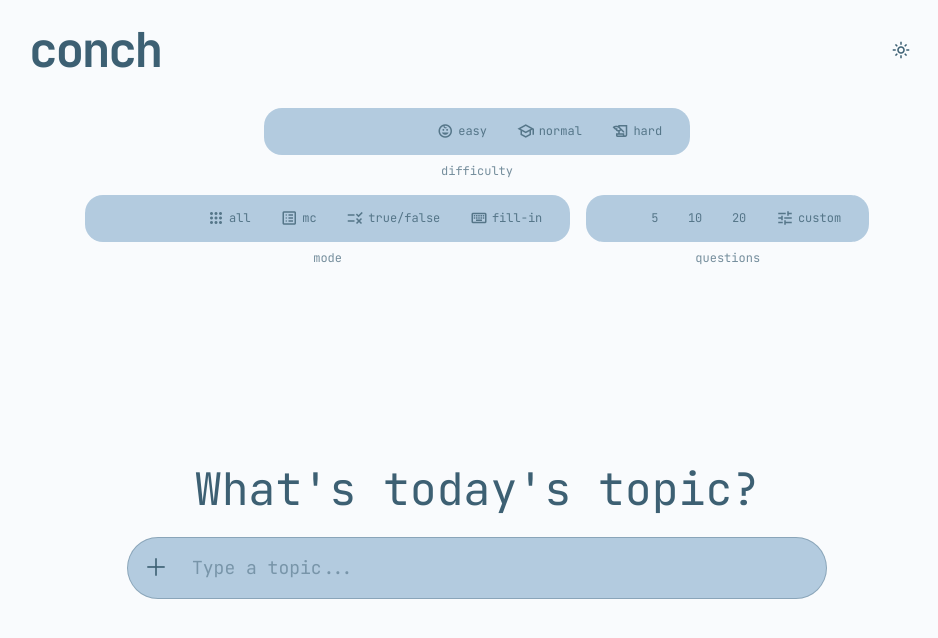
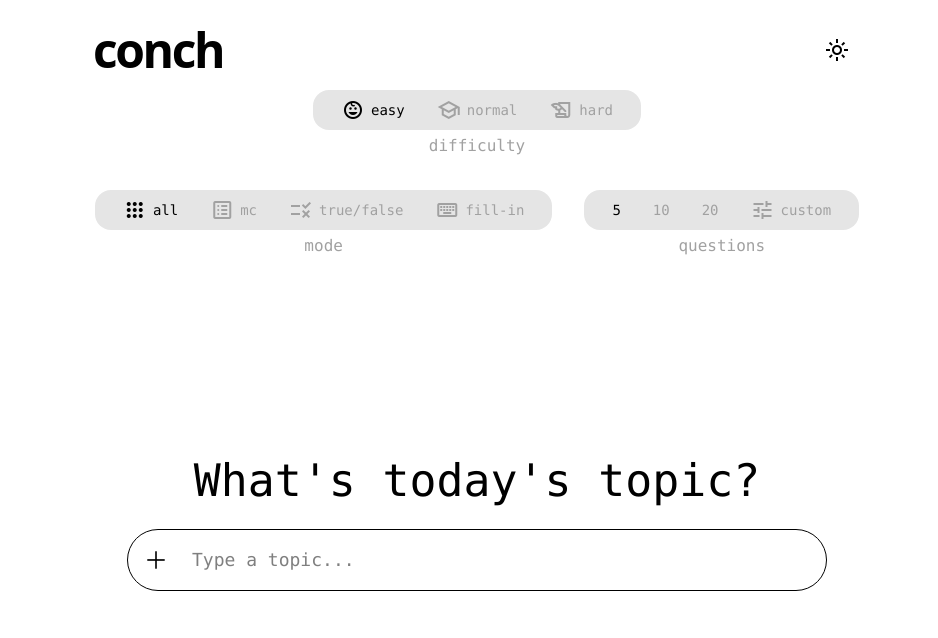
Before and after one commit to Truff7es/OOP-Project-conch-Group5, a React (Vite) app in the folder conch/: page / in a window 1280 px wide. Shown: the top 638 px of the page, without its empty margins (163-1101 px from the left). Built offline with nearby package versions, Linux system fonts and the light colour scheme.

Commit message:
reverted back to non-broken state, dark theme is gone for now

```diff
--- a/conch/index.html
+++ b/conch/index.html
@@ -4,12 +4,6 @@
     <meta charset="UTF-8" />
     <meta name="viewport" content="width=device-width, initial-scale=1.0" />
     <meta name="theme-color" content="#f9fbfd" />
-    <script>
-      (() => {
-        const savedTheme = localStorage.getItem('theme') || 'light'
-        document.documentElement.setAttribute('data-theme', savedTheme)
-      })()
-    </script>
     <link rel="icon" type="image/png" href="/favicon.png" />
     <title>conch</title>
     <link rel="preconnect" href="https://fonts.googleapis.com" />
--- a/conch/src/App.tsx
+++ b/conch/src/App.tsx
@@ -5,7 +5,9 @@ import HeroInput from './components/HeroInput'
 import lightModeSound from './assets/sfx/lightmodereal.wav'
 import darkModeSound from './assets/sfx/darkmodereal.wav'
 
-const getInitialTheme = (): 'light' | 'dark' => {
+type Theme = 'light' | 'dark'
+
+const getInitialTheme = (): Theme => {
   if (typeof window === 'undefined') {
     return 'light'
   }
@@ -18,13 +20,13 @@ const getInitialTheme = (): 'light' | 'dark' => {
 }
 
 export default function App() {
-  const [theme, setTheme] = useState<'light' | 'dark'>(getInitialTheme)
+  const [theme, setTheme] = useState<Theme>(getInitialTheme)
   const [difficulty, setDifficulty] = useState('easy')
   const [mode, setMode] = useState('all')
   const [questions, setQuestions] = useState('5')
 
-  const lightModeSoundRef = useRef<HTMLAudioElement | null>(null)
-  const darkModeSoundRef = useRef<HTMLAudioElement | null>(null)
+  // Group audio instances into a single keyed ref map
+  const soundsRef = useRef<Record<Theme, HTMLAudioElement> | null>(null)
 
   useEffect(() => {
     document.documentElement.setAttribute('data-theme', theme)
@@ -33,17 +35,27 @@ export default function App() {
   }, [theme])
 
   useEffect(() => {
-    const lightAudio = new Audio(lightModeSound)
-    const darkAudio = new Audio(darkModeSound)
+    const audioMap: Record<Theme, HTMLAudioElement> = {
+      light: new Audio(lightModeSound),
+      dark: new Audio(darkModeSound),
+    }
 
-    lightAudio.preload = 'auto'
-    darkAudio.preload = 'auto'
+    Object.values(audioMap).forEach((audio) => {
+      audio.preload = 'auto'
+    })
 
-    lightModeSoundRef.current = lightAudio
-    darkModeSoundRef.current = darkAudio
+    soundsRef.current = audioMap
+
+    // Cleanup: pause audio on unmount to prevent leaks or orphaned playback
+    return () => {
+      if (soundsRef.current) {
+        Object.values(soundsRef.current).forEach((audio) => audio.pause())
+      }
+    }
   }, [])
 
-  const playThemeSound = (audio: HTMLAudioElement | null) => {
+  const playThemeSound = (targetTheme: Theme) => {
+    const audio = soundsRef.current?.[targetTheme]
     if (!audio) return
 
     audio.currentTime = 0
@@ -53,26 +65,20 @@ export default function App() {
   }
 
   const toggleTheme = () => {
-    const newTheme = theme === 'light' ? 'dark' : 'light'
-
-    setTheme(newTheme)
-
-    if (newTheme === 'dark') {
-      playThemeSound(darkModeSoundRef.current)
-    } else {
-      playThemeSound(lightModeSoundRef.current)
-    }
+    const nextTheme: Theme = theme === 'light' ? 'dark' : 'light'
+    setTheme(nextTheme)
+    playThemeSound(nextTheme)
   }
 
   return (
-    <div className="min-h-screen bg-light-bg text-light-text dark:bg-dark-bg dark:text-dark-text flex items-start justify-center pt-[18px] pb-8">
-      <div className="w-[70vw] max-w-[1200px] min-h-[70vh]">
+    <div className="min-h-screen bg-light-bg text-light-text flex items-start justify-center pt-4.5 pb-8">
+      <div className="w-3/5">
         <Navbar
           theme={theme}
           onToggleTheme={toggleTheme}
         />
 
-        <div className="flex justify-center gap-6 mt-[1.1rem] flex-wrap md:gap-4">
+        <div className="flex justify-center gap-8 flex-wrap">
           <FilterGroup
             label="difficulty"
             options={['easy', 'normal', 'hard']}
--- a/conch/src/components/FilterGroup.tsx
+++ b/conch/src/components/FilterGroup.tsx
@@ -1,10 +1,7 @@
-import { useRef, useState, useEffect } from 'react'
-import pipSound from '../assets/sfx/pipsound.wav'
-
 interface FilterGroupProps {
   label: string
   options: string[]
-  icons?: string[]
+  icons?: string[] // Optional in case a filter has no icons
   selected: string
   onSelect: (option: string) => void
 }
@@ -16,78 +13,35 @@ export default function FilterGroup({
   selected,
   onSelect,
 }: FilterGroupProps) {
-  const [highlightStyle, setHighlightStyle] = useState({ left: '0px', width: '0px' })
-  const containerRef = useRef<HTMLDivElement>(null)
-  const pillRefs = useRef<{ [key: string]: HTMLButtonElement | null }>({})
-  const pipSoundRef = useRef<HTMLAudioElement | null>(null)
-
-  if (!pipSoundRef.current) {
-    const audio = new Audio(pipSound)
-    audio.preload = 'auto'
-    pipSoundRef.current = audio
-  }
-
-  useEffect(() => {
-    const selectedPill = pillRefs.current[selected]
-    const container = containerRef.current
-
-    if (selectedPill && container) {
-      const containerRect = container.getBoundingClientRect()
-      const pillRect = selectedPill.getBoundingClientRect()
-
-      const left = pillRect.left - containerRect.left
-      const width = pillRect.width
-
-      setHighlightStyle({ left: `${left}px`, width: `${width}px` })
-    }
-  }, [selected])
-
-  const handlePillClick = (option: string) => {
-    if (pipSoundRef.current) {
-      pipSoundRef.current.currentTime = 0
-      pipSoundRef.current.play().catch((error) => {
-        console.warn('Audio playback prevented:', error)
-      })
-    }
-
-    onSelect(option)
-  }
-
   return (
-    <div className="flex flex-col items-center gap-2">
-      <div
-        className="relative bg-light-bar dark:bg-dark-bar rounded-[18px] px-4 py-[0.35rem] flex items-center justify-center gap-[0.35rem] overflow-hidden"
-        ref={containerRef}
-      >
-        <div
-          className="pill-highlight"
-          style={{
-            left: highlightStyle.left,
-            width: highlightStyle.width,
-          }}
-        />
+    <div className="bar flex flex-col items-center gap-1">
+      <div className="h-10 bars flex gap-2 bg-neutral-200 p-1 rounded-2xl pl-4 pr-4">
         {options.map((option, index) => {
           const icon = icons?.[index]
-          const isSelected = selected === option
 
           return (
             <button
               key={option}
-              ref={(el) => {
-                if (el) pillRefs.current[option] = el
-              }}
-              type="button"
-              className="relative z-10 inline-flex items-center justify-center gap-1 border-none rounded-full bg-transparent px-3 py-[0.55rem] min-h-9 text-xs font-mono text-light-text/80 dark:text-dark-text/80 lowercase cursor-pointer transition-colors hover:opacity-50"
-              onClick={() => handlePillClick(option)}
-              aria-pressed={isSelected}
+              onClick={() => onSelect(option)}
+              className={`pill flex items-center gap-1.5 px-3 py-1 rounded-full text-sm font-mono transition cursor-pointer ${
+                selected === option
+                  ? 'text-black'
+                  : 'text-neutral-400 hover:text-black'
+              }`}
             >
-              {icon ? <span className="material-symbols-outlined text-[15px]">{icon}</span> : null}
+              {icon && (
+                <span className="material-symbols-outlined text-2xl">
+                  {icon}
+                </span>
+              )}
               <span>{option}</span>
             </button>
           )
         })}
       </div>
-      <span className="text-light-text/70 dark:text-dark-text/70 text-xs lowercase">{label}</span>
+      <span className="bar-title text-s text-neutral-400 font-mono">
+        {label}
+      </span>
     </div>
   )
 }
--- a/conch/src/index.css
+++ b/conch/src/index.css
@@ -1,262 +1 @@
-@import '@fontsource/jetbrains-mono/400.css';
-@import '@fontsource/jetbrains-mono/500.css';
-@import '@fontsource/jetbrains-mono/700.css';
-
 @import "tailwindcss";
-
-/*
- * Tailwind v4 theme
- */
-@theme {
-  --font-mono: "JetBrains Mono", monospace;
-
-  --color-light-bg: #f9fbfd;
-  --color-light-bar: #b3cbdf;
-  --color-light-text: #3d6073;
-
-  --color-dark-bg: #0d151c;
-  --color-dark-bar: #233443;
-  --color-dark-text: #8fb2cb;
-}
-
-/*
- * Make dark:* respond to the .dark class on <html>
- */
-@custom-variant dark (&:where(.dark, .dark *));
-
-@layer base {
-  html {
-    @apply font-mono;
-  }
-
-  body {
-    @apply bg-light-bg text-light-text dark:bg-dark-bg dark:text-dark-text;
-  }
-}
-
-.material-symbols-outlined {
-  font-family: 'Material Symbols Outlined', sans-serif;
-  font-weight: normal;
-  font-style: normal;
-  font-size: 18px;
-  line-height: 1;
-  letter-spacing: normal;
-  text-transform: none;
-  display: inline-block;
-  white-space: nowrap;
-  word-wrap: normal;
-  direction: ltr;
-  font-variation-settings: 'FILL' 0, 'wght' 400, 'GRAD' 0, 'opsz' 24;
-}
-
-.pill-highlight {
-  position: absolute;
-  top: 50%;
-  transform: translateY(-50%);
-  height: 75%;
-  background: rgba(255, 255, 255, 0.25);
-  border-radius: 999px;
-  background: transparent;
-  color: rgba(61, 96, 115, 0.8);
-  padding: 0.55rem 0.8rem;
-  min-height: 2.25rem;
-  font-size: 0.8rem;
-  font-family: 'JetBrains Mono', monospace;
-  text-transform: lowercase;
-  cursor: pointer;
-  transition: background-color 0.2s ease, color 0.2s ease, opacity 0.2s ease;
-  position: relative;
-  z-index: 1;
-}
-
-html[data-theme='dark'] .pill {
-  color: rgba(143, 178, 203, 0.8);
-}
-
-.pill:hover {
-  opacity: 0.5;
-}
-
-.pill.is-active {
-  color: var(--primary-text);
-}
-
-html[data-theme='light'] .pill.is-active {
-  color: var(--primary-text);
-}
-
-.pill .material-symbols-outlined {
-  font-size: 15px;
-}
-
-.bar-title {
-  color: var(--primary-text);
-  opacity: 0.7;
-  font-size: 0.75rem;
-  text-transform: lowercase;
-}
-
-.hero {
-  display: flex;
-  justify-content: center;
-  align-items: center;
-  min-height: 60vh;
-}
-
-.hero-section {
-  width: min(100%, 700px);
-  display: flex;
-  flex-direction: column;
-  align-items: center;
-  justify-content: center;
-  gap: 1.2rem;
-  padding-top: 3rem;
-}
-
-.hero-section h1 {
-  margin: 0;
-  font-size: clamp(2rem, 2vw + 1.2rem, 3rem);
-  line-height: 1.2;
-  color: var(--primary-text);
-  text-align: center;
-}
-
-.input-shell {
-  width: 100%;
-  display: flex;
-  align-items: center;
-  gap: 0.75rem;
-  border: 1px solid rgba(61, 96, 115, 0.35);
-  border-radius: 32px;
-  background: var(--bar);
-  padding: 0.6rem 0.9rem 0.6rem 0.5rem;
-  transition: background-color 0.2s ease, border-color 0.2s ease, color 0.2s ease;
-}
-
-.attachment-btn {
-  flex-shrink: 0;
-  width: 42px;
-  height: 42px;
-  border-radius: 50%;
-  background: transparent;
-  color: var(--primary-text);
-  font-size: 2rem;
-  display: grid;
-  place-items: center;
-  line-height: 1;
-  cursor: pointer;
-  user-select: none;
-  transition: opacity 0.2s ease, transform 0.2s ease, color 0.2s ease;
-}
-
-.attachment-btn:hover {
-  opacity: 0.7;
-}
-
-.topic-input-wrapper {
-  flex: 1;
-  position: relative;
-  overflow: hidden;
-}
-
-.topic-input {
-  flex: 1;
-  border: none;
-  background: transparent;
-  color: var(--primary-text);
-  font-size: 18px;
-  line-height: 1.4;
-  padding: 0.8rem 0.4rem 0.8rem 0;
-  outline: none;
-  position: relative;
-  z-index: 2;
-  width: 100%;
-}
-
-.topic-input::selection {
-  background-color: var(--primary-text);
-  color: var(--bg);
-}
-
-.topic-input::-webkit-selection {
-  background-color: var(--primary-text);
-  color: var(--bg);
-}
-
-.topic-input::placeholder {
-  color: var(--primary-text);
-  opacity: 0.7;
-}
-
-.deleted-chars-container {
-  position: absolute;
-  top: 0;
-  left: 0;
-  width: 100%;
-  height: 100%;
-  pointer-events: none;
-  z-index: 0;
-  transition: left 0.12s ease-out, width 0.15s ease-out;
-}
-
-.deleted-char {
-  position: absolute;
-  top: 50%;
-  left: 0;
-  font-size: 18px;
-  line-height: 1.4;
-  padding: 0.5rem 0.25rem;
-  white-space: nowrap;
-  @apply text-light-text dark:text-dark-text;
-  margin-left: calc(var(--char-index) * 0.6em);
-  animation:
-    charDrop 0.4s linear forwards,
-    charFade 0.1s ease-in forwards 0.05s;
-}
-
-.deleted-char.bounce {
-  animation:
-    charDropBounce 0.4s linear forwards,
-    charFade 0.1s ease-in forwards 0.05s;
-}
-
-@keyframes charDrop {
-  0% {
-    transform: translateY(-50%) rotateZ(0deg) translateX(0);
-    opacity: 1;
-  }
-
-  100% {
-    transform: translateY(100px) rotateZ(0deg)
-      translateX(var(--random-x-offset));
-    opacity: 0;
-  }
-}
-
-@keyframes charDropBounce {
-  0% {
-    transform: translateY(-50%) rotateZ(0deg) translateX(0);
-    opacity: 1;
-  }
-
-  25% {
-    transform: translateY(calc(-50% - 15px)) rotateZ(0deg)
-      translateX(var(--random-x-offset));
-  }
-
-  100% {
-    transform: translateY(100px) rotateZ(0deg)
-      translateX(var(--random-x-offset));
-    opacity: 0;
-  }
-}
-
-@keyframes charFade {
-  0% {
-    opacity: 1;
-  }
-
-  100% {
-    opacity: 0;
-  }
-}
```
